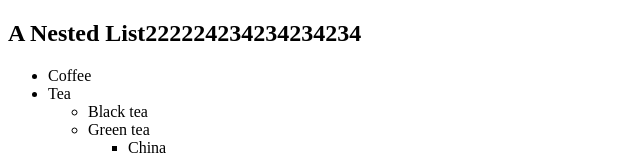
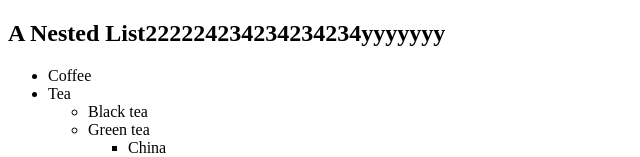
Before and after one commit to poliestireno/poliestireno.github.io, a plain HTML site: page index.html in a window 1280 px wide. Shown: the top 157 px of the page, without its empty margins (0-640 px from the left). Drawn offline with Linux system fonts and the light colour scheme.

Commit message:
cambio básico

```diff
--- a/index.html
+++ b/index.html
@@ -2,7 +2,7 @@
 <html>
 <body>
 
-<h2>A Nested List222224234234234234</h2>
+<h2>A Nested List222224234234234234yyyyyyy</h2>
 
 <ul>
   <li>Coffee</li>
```
